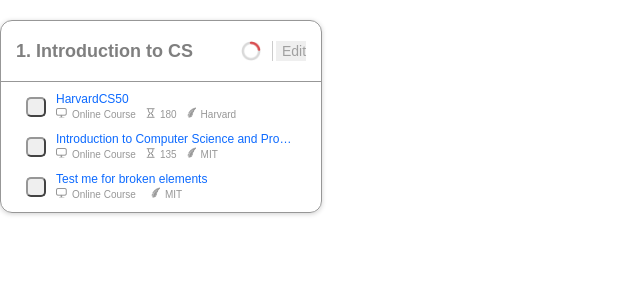
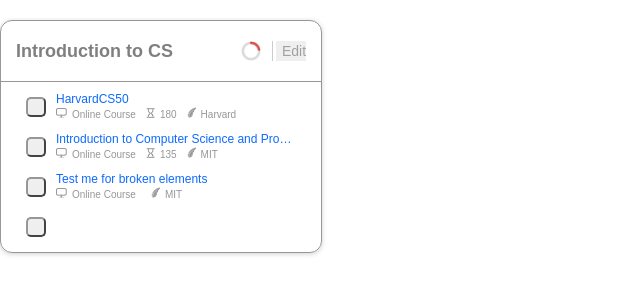
Before and after one commit to flfk/curriculum-tracker, a React (Create React App) app: page / in a window 1280 px wide. Shown: the top 300 px of the page, without its empty margins (0-640 px from the left). Built offline with nearby package versions, Linux system fonts and the light colour scheme.

Commit message:
Moved topic and subject data into App component

```diff
--- a/src/components/App.js
+++ b/src/components/App.js
@@ -3,18 +3,63 @@ import Topic from './Topic';
 
 import '../styles/App.css';
 
+import SubjectModel from '../model/SubjectModel.json';
+
 class App extends Component {
   constructor() {
     super();
+    // this.state = {
+    //   subjectIDs: ['0', '1', '2'],
+    //   subjectModel: SubjectModel,
+    // };
     this.state = {
       subjectIDs: ['0', '1', '2'],
+      topic0: {
+        name: 'Introduction to CS',
+        subjectsTotal: 4,
+        subjectsCompleted: 0,
+        subjects: {
+          '0': {
+            name: 'HarvardCS50',
+            type: 'Online Course',
+            duration: '180',
+            author: 'Harvard',
+            link: 'https://www.edx.org/course/cs50s-introduction-computer-science-harvardx-cs50x#!',
+            isComplete: 'false',
+          },
+          '1': {
+            name: 'Introduction to Computer Science and Programming',
+            type: 'Online Course',
+            duration: '135',
+            author: 'MIT',
+            link: 'https://www.edx.org/course/introduction-computer-science-mitx-6-00-1x-11',
+            isComplete: 'false',
+          },
+          '2': {
+            name: 'Test me for broken elements',
+            type: 'Online Course',
+            duration: '',
+            author: 'MIT',
+            link: '',
+            isComplete: 'false',
+          },
+          subjectID: {
+            name: '',
+            type: '',
+            duration: '',
+            author: '',
+            link: '',
+            isComplete: 'false',
+          },
+        },
+      },
     };
   }
 
   render() {
     return (
       <div className="App">
-        <Topic key="0" topicName="1. Introduction to CS" subjectIDs={ this.state.subjectIDs } />
+        <Topic key="0" subjectIDs={ this.state.subjectIDs } topic={this.state.topic0} />
       </div>
     );
   }
--- a/src/components/Subject.js
+++ b/src/components/Subject.js
@@ -4,13 +4,8 @@ import SubjectTag from './SubjectTag';
 
 import '../styles/subject.css';
 
-import SubjectModel from '../model/SubjectModel.json';
-
-const subjectData = SubjectModel;
-
 const Subject = (props) => {
-  const { subjectID } = props;
-  const subject = subjectData[subjectID];
+  const { subject } = props;
 
   const {
     type, duration, author, link,
@@ -34,10 +29,10 @@ const Subject = (props) => {
 };
 
 Subject.propTypes = {
-  subjectID: PropTypes.string,
+  subject: PropTypes.object,
 };
 Subject.defaultProps = {
-  subjectID: '',
+  subject: {},
 };
 
 export default Subject;
--- a/src/components/Topic.js
+++ b/src/components/Topic.js
@@ -7,32 +7,32 @@ import '../styles/topic.css';
 import iconProgressBar from '../icons/RoundProgress.png';
 
 const Topic = (props) => {
-  const { topicName } = props;
-  const { subjectIDs } = props;
+  const { topic } = props;
 
-  const subjects = subjectIDs
-    .map(elem => <Subject key={elem} subjectID={elem} />);
+  const { name } = topic;
+  const { subjects } = topic;
+
+  const subjectDivs = Object.keys(subjects)
+    .map(subjectID => <Subject key={subjectID} subject={subjects[subjectID]} />);
 
   return (
     <div className="topic">
       <div className="topicHeader">
-        <div className="topicName">{ topicName }</div>
+        <div className="topicName">{ name }</div>
         <img className="topicProgress" src={iconProgressBar} alt="Progress Bar" />
         <div className="topicDivider" />
         <button className="topicEditBtn">Edit</button>
       </div>
-      <div>{ subjects }</div>
+      <div>{ subjectDivs }</div>
     </div>
   );
 };
 
 Topic.propTypes = {
-  topicName: PropTypes.string,
-  subjectIDs: PropTypes.array,
+  topic: PropTypes.object,
 };
 Topic.defaultProps = {
-  topicName: '',
-  subjectIDs: [],
+  topic: {},
 };
 
 export default Topic;
--- a/src/model/SubjectModel.json
+++ b/src/model/SubjectModel.json
@@ -1,4 +1,7 @@
 {
+  "topic0" : {
+    "name": "Introduction to CS",
+    "subjects": {
       "subjectID" : {
       "name": "",
       "type": "",
@@ -32,3 +35,5 @@
         "isComplete": "false"
       }
     }
+  }
+}
```
Lines whose indentation alone changed are shown as unchanged.
